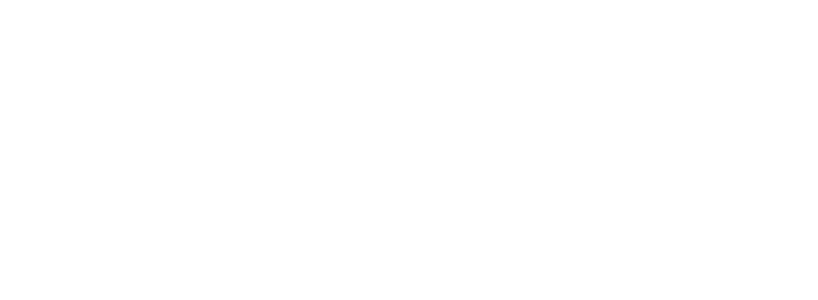
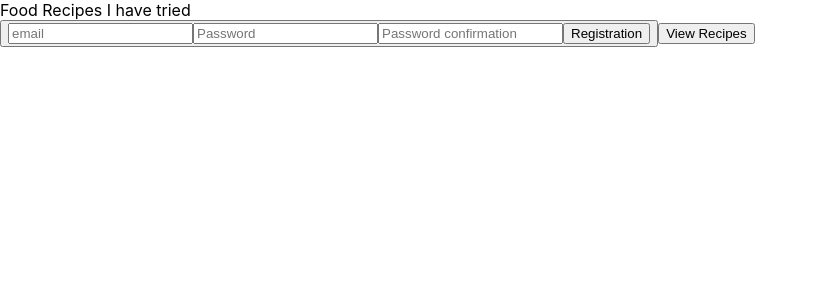
Before and after one commit to asaki444/cart-recipe, a React (Create React App) app in the folder client/: page / in a window 1280 px wide. Shown: the top 300 px of the page, without its empty margins (0-818 px from the left). Built offline with nearby package versions, Linux system fonts and the light colour scheme.

Commit message:
added post request for registration

```diff
--- a/client/src/App.js
+++ b/client/src/App.js
@@ -9,6 +9,7 @@
   Route,
   Link
 } from "react-router-dom";
+import Home from './components/home';
 
 function App() {
   return (
@@ -21,6 +22,9 @@
         <Route path="/signin">
           <SigninForm/>
         </Route>
+        <Route path="/">
+         <Home/>
+        </Route>
       </Switch>
     </Router>
 
--- a/client/src/components/RegistrationForm.jsx
+++ b/client/src/components/RegistrationForm.jsx
@@ -1,21 +1,53 @@
 import React, { Component} from 'react';
+import axios from 'axios';
 
-
-export default class Registration extends Component {
+export default class extends Component {
     constructor(props){
        super(props);
 
        this.state = {
            email: "",
            password: "",
+           username: "",
            password_confirmation : "",
            registrationErrors: ""
        }
     }
 
-     handleSubmit = ()=>{
-       console.log("form submitted");
+     handleSubmit = (event)=>{
+        const {
+            email,
+            password,
+            password_confirmation,
+            username
+        } = this.state;
+        axios.post("https://localhost:3001/api/v1/registrations",
+        {
+            user:{
+                email: email,
+                username: username,
+                password: password,
+                password_confirmation: password_confirmation
+            }
+        },
+        {
+         withCredentials:true
+        }.withCredentials(
+            response => console.log(response)
+        ).catch( error => {
+            console.log("registration  error", error )
+        }
+        )
+        )
        event.preventDefault();
+
+     }
+
+     handleChange = (event) => {
+        event.preventDefault();
+        this.setState({
+            [event.target.name]: event.target.value
+        })
      }
 
     render(){
@@ -27,6 +59,26 @@
                onChange={this.handleChange}
                required
                />
+               <input
+               type="password"
+               name="password"
+               placeholder="Password"
+               value={this.state.password}
+               onChange={this.handleChange}
+               required
+               />
+
+               <input
+               type="password_confirmation"
+               name="password_confirmation"
+               placeholder="Password confirmation"
+               value={this.state.password_confirmation}
+               onChange={this.handleChange}
+               required
+               />
+               <button type="submit">
+                   Registration
+               </button>
               </form>
 
             </div>
--- a/client/src/components/home.jsx
+++ b/client/src/components/home.jsx
@@ -1,13 +1,16 @@
 
-import React, { Component } from 'react';
+import React from 'react';
+import RegistrationForm from './RegistrationForm';
 
-function Home(){
+export default function Home() {
+
+    return(
         <div>
         Food Recipes I have tried
 
         <div>
         <button className="SignIn">
-       SignIn
+         <RegistrationForm />
         </button>
         <button>
             View Recipes
@@ -15,6 +18,6 @@
             </div>
 
       </div>
+    )
+
 }
-
-export default Home;
```
Lines whose indentation alone changed are shown as unchanged.
